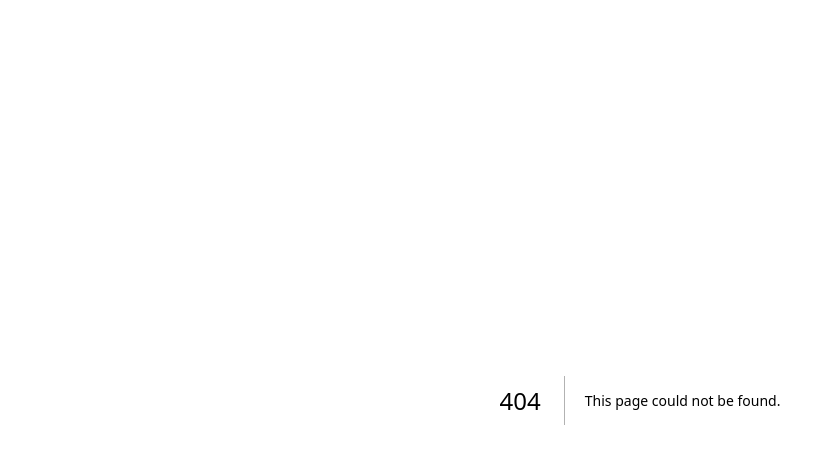
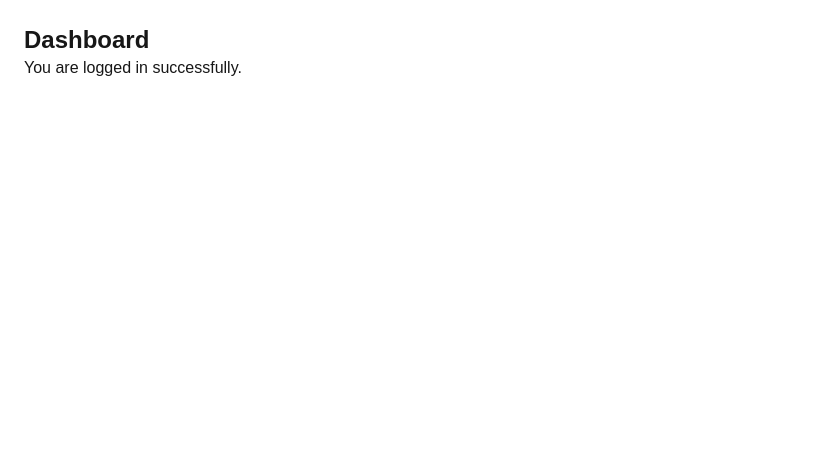
Before and after one commit to Griffinsshem/premium-pos, a Next.js app in the folder frontend/: page /dashboard in a window 1280 px wide. Before the commit this address had no page. Shown: the top 464 px of the page, without its empty margins (0-818 px from the left). Built offline with nearby package versions, Linux system fonts and the light colour scheme.

Commit message:
feat(dashboard): create initial DashboardPage component with success message

```diff
--- /dev/null
+++ b/frontend/src/app/dashboard/page.tsx
@@ -0,0 +1,8 @@
+export default function DashboardPage() {
+  return (
+    <div className="p-6">
+      <h1 className="text-2xl font-bold">Dashboard</h1>
+      <p>You are logged in successfully.</p>
+    </div>
+  );
+}
```
